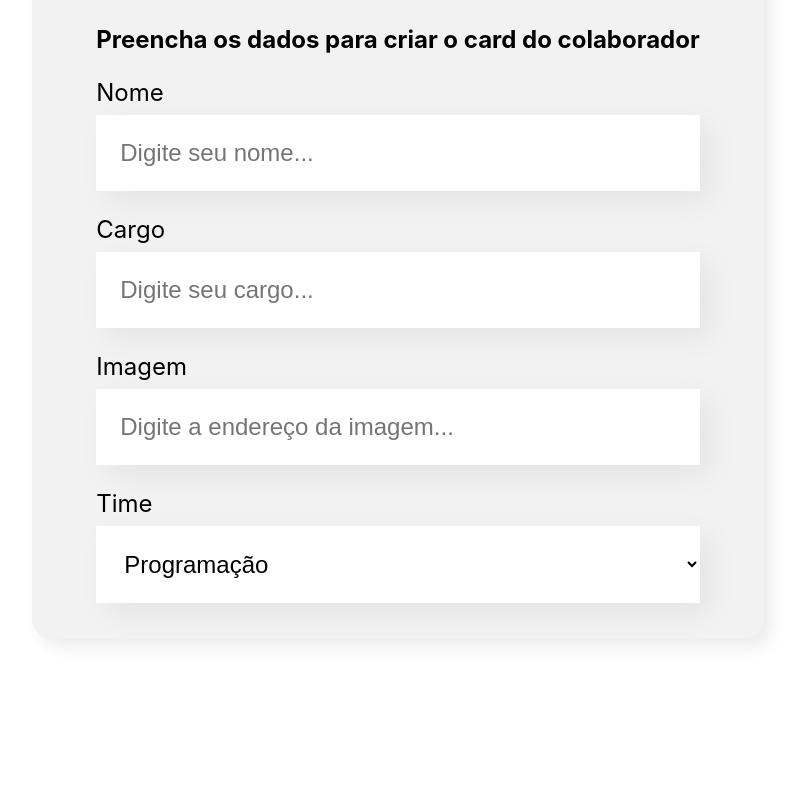
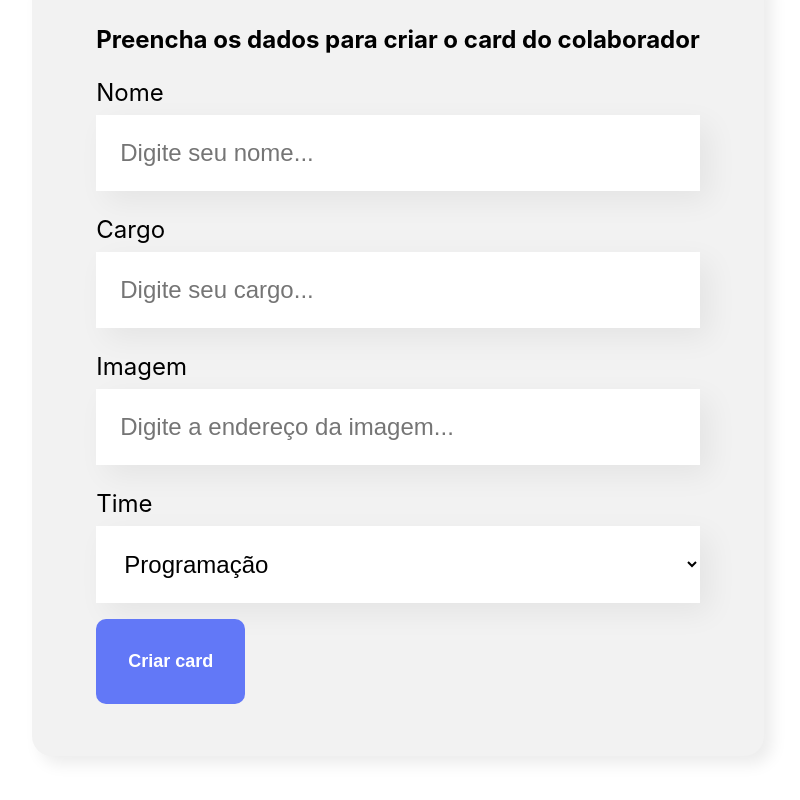
Before and after one commit to LucasStop/Estudo, a React (Create React App) app in the folder organo/: page / in a window 1280 px wide. Shown: the part 609-1409 px from the top of the page, without its empty margins (242-1042 px from the left). Before the commit the page ends 1328 px from the top, so only its background shows below. Built offline with nearby package versions, Linux system fonts and the light colour scheme.

Commit message:
Criando Botão de Card

```diff
--- /dev/null
+++ b/organo/src/componentes/Botao/Botao.css
@@ -0,0 +1,15 @@
+.botao {
+    background-color: #6278f7;
+    border-radius: 10px;
+    font-weight: 700;
+    font-size: 18px;
+    padding: 32px;
+    border: none;
+    cursor: pointer;
+    color: white;
+    margin: 16px 0;
+}
+
+.botao:hover {
+    background-color: #95ffd4;
+}
--- /dev/null
+++ b/organo/src/componentes/Botao/index.js
@@ -0,0 +1,11 @@
+import "./Botao.css";
+
+const Botao = (props) => {
+    return (
+        <button className="botao">
+            {props.children}
+        </button>
+    )
+}
+
+export default Botao
--- a/organo/src/componentes/Formulario/index.js
+++ b/organo/src/componentes/Formulario/index.js
@@ -1,3 +1,4 @@
+import Botao from "../Botao";
 import CampoTexto from "../CampoTexto";
 import ListaSuspensa from "../ListaSuspensa";
 import "./Formulario.css"
@@ -21,7 +22,10 @@
                 <CampoTexto label="Nome" placeholder="Digite seu nome" />
                 <CampoTexto label="Cargo" placeholder="Digite seu cargo" />
                 <CampoTexto label="Imagem" placeholder="Digite a endereço da imagem" />
-                <ListaSuspensa label="Time" itens={times}></ListaSuspensa>
+                <ListaSuspensa label="Time" itens={times} />
+                <Botao>
+                    Criar card
+                </Botao>
             </form>
         </section>
     )
```
